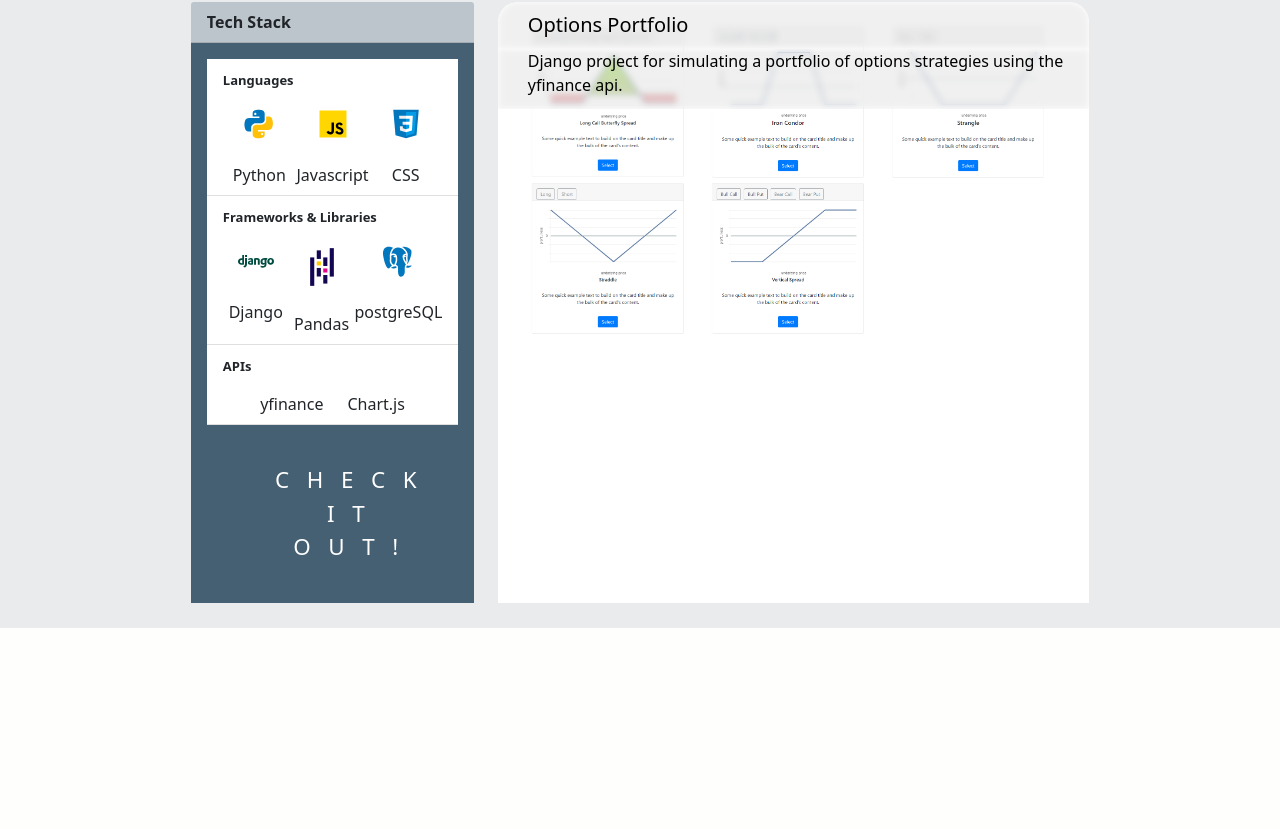
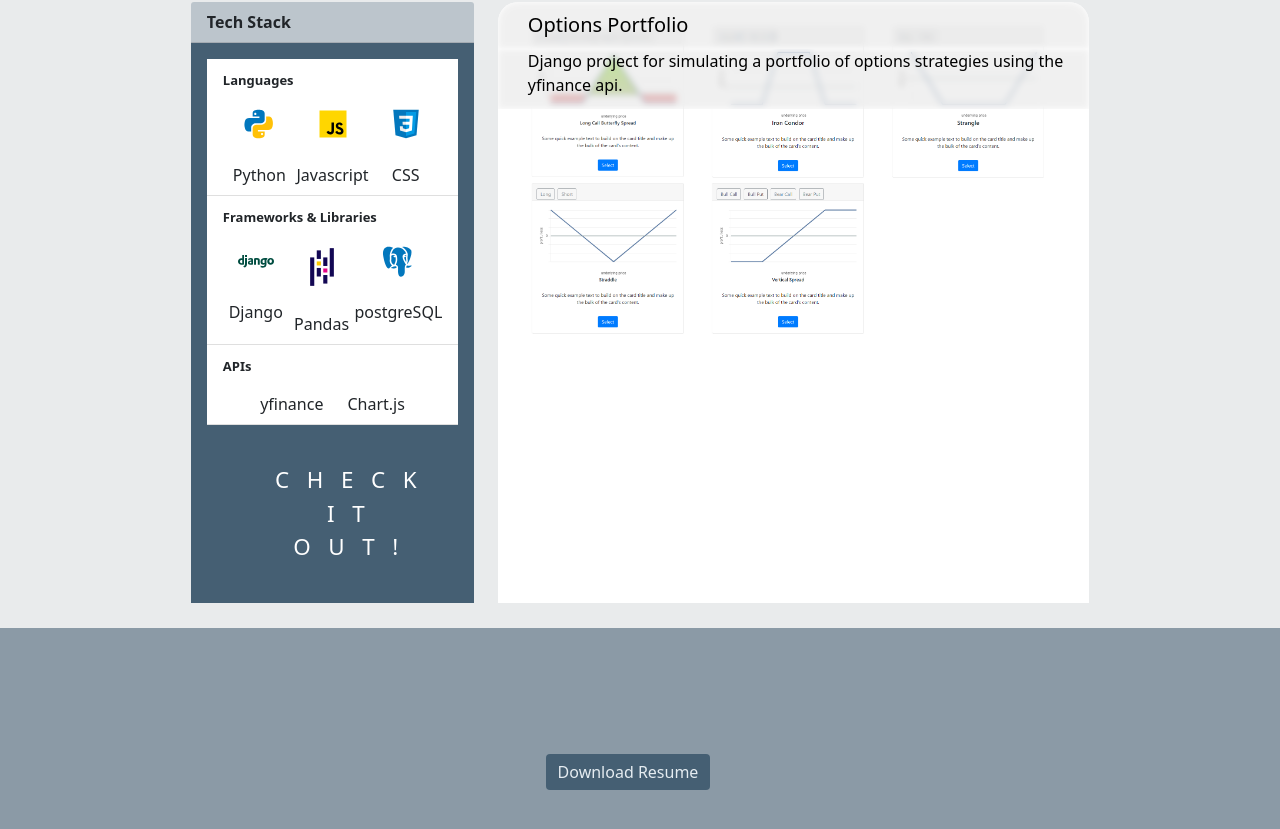
Before and after one commit to Shin-Leo/Portfolio, a React (Create React App) app: page / in a window 1280 px wide. Shown: the part 1555-2384 px from the top of the page. Before the commit the page ends 2183 px from the top, so only its background shows below. Built offline with nearby package versions, Linux system fonts and the light colour scheme.

Commit message:
added resume button

```diff
--- a/src/App.css
+++ b/src/App.css
@@ -466,3 +466,26 @@ a { color: inherit;
 .card-img {
   border-radius: 20px 20px 0px 0px;
 }
+
+.resume-download {
+  background-color: #455F73;
+  color: #e5ecf1;
+  border: none;
+}
+
+.resume-download:hover {
+  background-color: #e5ecf1;
+  color: #455F73;
+}
+
+.middle-resume-col {
+  display: flex;
+  justify-content: center;
+  width: 100%;
+}
+
+.resume-container {
+  background-color: #8B9AA6;
+  margin: 0px 0px 0px 0px;
+  min-width: 100%;
+}
--- a/src/App.js
+++ b/src/App.js
@@ -15,6 +15,7 @@ import "./App.css";
 import profile from "./images/profile-image.jpg";
 import Typewriter from "typewriter-effect";
 import Email from "./components/Email.js";
+import Button from "react-bootstrap/Button"
 import {Link} from "react-scroll"
 
 import notation from "./images/notation.png";
@@ -451,9 +452,16 @@ function App() {
             <Col sm={1} className="side-col" width="10%"></Col>
           </Row>
         </Container>
-        <Container>
+        <Container className="resume-container">
+          <Row className="resume-row">
+            <Col sm={1} className="side-col" width="45%"></Col>
+            <Col sm={3} className="middle-resume-col" width="10%">
+              <Button className="resume-download">Download Resume</Button>
+            </Col>
+            <Col sm={1} className="side-col" width="45%"></Col>
+          </Row>
+        </Container>
           <div id="resume-div"></div>
-        </Container>
       </div>
     </BrowserRouter>
   );
```
